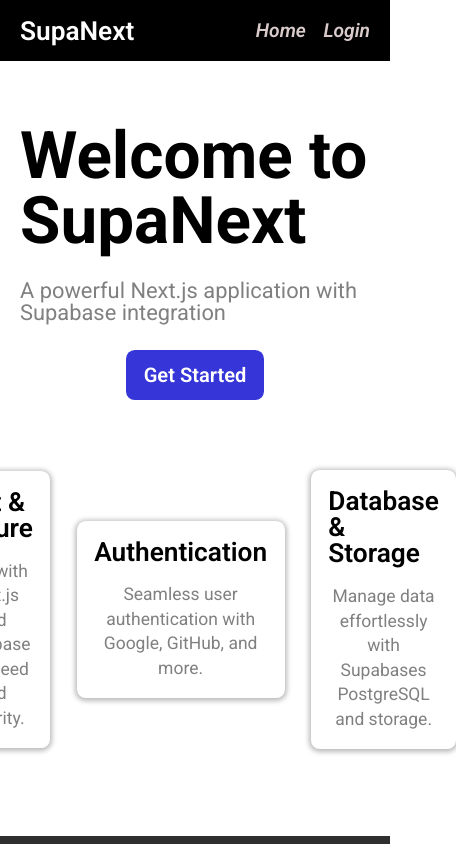
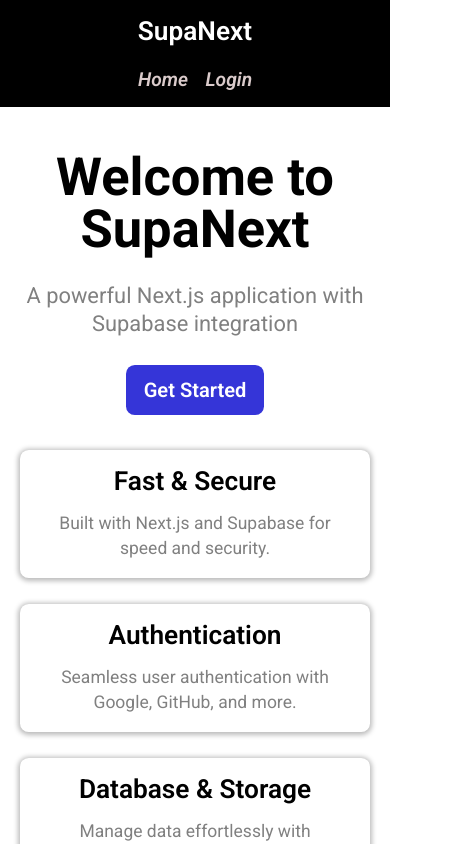
Before and after one commit to webmaster-prof/next-supabase-auth-crud, a Next.js app: page / in a window 390 px wide. Shown: the top 844 px of the page, 456 px wide, since content can reach past the window. Built offline with nearby package versions, Linux system fonts and the light colour scheme; no server answers.

Commit message:
mobile adaptation

```diff
--- a/scss/Footer.scss
+++ b/scss/Footer.scss
@@ -10,4 +10,5 @@
     text-align: center;
     color: rgb(218, 203, 203);
     font-size: 1.25rem;
+    line-height: 1.4;
 }
--- a/scss/Header.scss
+++ b/scss/Header.scss
@@ -7,6 +7,10 @@
     justify-content: space-between;
     align-items: center;
     padding: 1.25rem 0;
+    @media (max-width: 480px){
+        flex-direction: column;
+        row-gap: 1.875rem;
+    }
 }
 
 .header__logo{
--- a/scss/Home.scss
+++ b/scss/Home.scss
@@ -6,6 +6,9 @@
     flex-direction: column;
     align-items: center;
     padding: 4.375rem 0 6.25rem;
+    @media (max-width: 480px){
+       padding: 3.125rem 0 2.5rem;
+    }
 }
 
 .home__top{
@@ -14,17 +17,26 @@
     align-items: center;
     row-gap: 1.875rem;
     margin-bottom: 5rem;
+    @media (max-width: 480px){
+        margin-bottom: 2.5rem
+    }
 }
 
 .home__top-title{
     font-size: 4.6875rem;
     color: black;
     font-weight: bold;
+    @media (max-width: 767.98px){
+        font-size: 3.75rem;
+        text-align: center;
+    }
 }
 
 .home__top-text{
     color: gray;
     font-size: 1.5625rem;
+    line-height: 1.3;
+    text-align: center;
 }
 
 .home__top-button{
@@ -44,6 +56,9 @@
     display: flex;
     align-items: center;
     column-gap: 1.875rem;
+    flex-wrap: wrap;
+    justify-content: center;
+    row-gap: 1.875rem;
 }
 
 .home__content-card{
```
Also changed, not shown: scss/Dashboard.scss (+15 -2 lines), scss/Login.scss (+9 -0 lines), scss/Profile.scss (+7 -0 lines), scss/Register.scss (+15 -0 lines).
